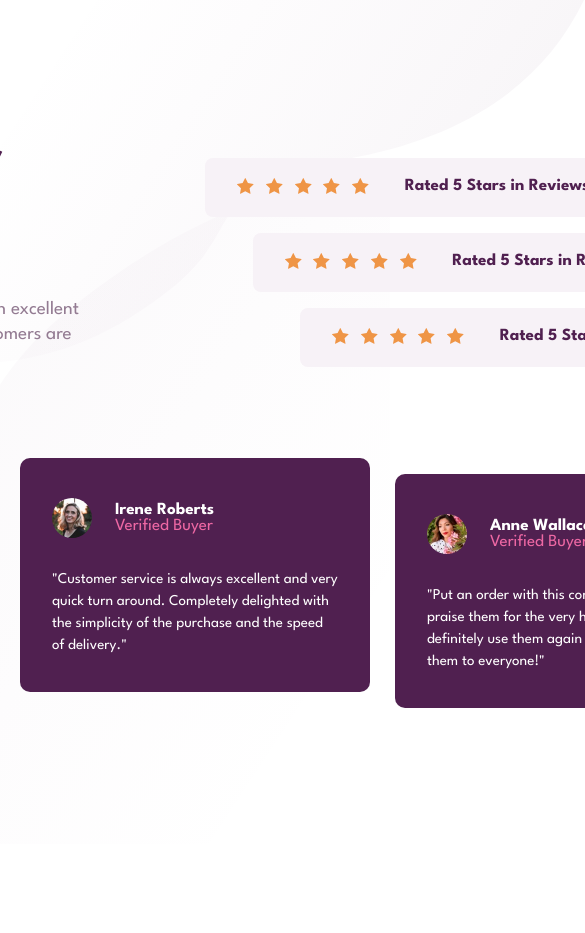
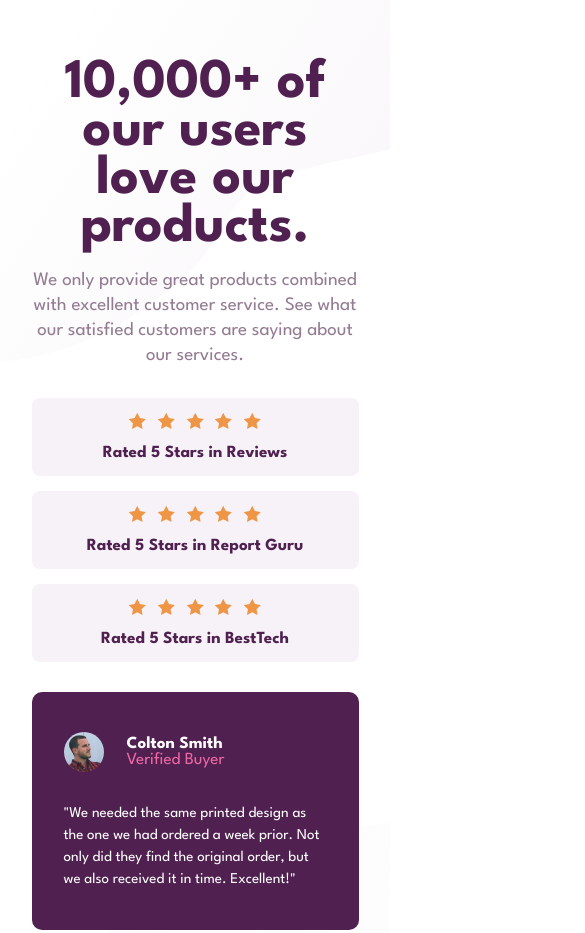
Before and after one commit to luke-hoang/social-proof-section, a plain HTML site: page index.html in a window 390 px wide. Shown: the top 933 px of the page, 585 px wide, since content can reach past the window. Before the commit the page ends 844 px from the top, so only its background shows below. Drawn offline with Linux system fonts and the light colour scheme.

Commit message:
Make page responsive on smaller screen sizes

```diff
--- a/index.html
+++ b/index.html
@@ -20,28 +20,34 @@
         </section>
         <section class="ratings">
           <div class="rating">
+            <div class="stars">
               <img src="./images/icon-star.svg" alt="5 out of 5 stars">
               <img src="./images/icon-star.svg" alt="">
               <img src="./images/icon-star.svg" alt="">
               <img src="./images/icon-star.svg" alt="">
               <img src="./images/icon-star.svg" alt="">
-            <span> Rated 5 Stars in Reviews</span>
+            </div>
+            <div class="reviewer"> Rated 5 Stars in Reviews</div>
           </div>
           <div class="rating">
+            <div class="stars">
               <img src="./images/icon-star.svg" alt="5 out of 5 stars">
               <img src="./images/icon-star.svg" alt="">
               <img src="./images/icon-star.svg" alt="">
               <img src="./images/icon-star.svg" alt="">
               <img src="./images/icon-star.svg" alt="">
-            <span>Rated 5 Stars in Report Guru</span>
+            </div>
+            <div class="reviewer">Rated 5 Stars in Report Guru</div>
           </div>
           <div class="rating">
+            <div class="stars">
               <img src="./images/icon-star.svg" alt="5 out of 5 stars">
               <img src="./images/icon-star.svg" alt="">
               <img src="./images/icon-star.svg" alt="">
               <img src="./images/icon-star.svg" alt="">
               <img src="./images/icon-star.svg" alt="">
-            <span>Rated 5 Stars in BestTech</span>
+            </div>
+            <div class="reviewer">Rated 5 Stars in BestTech</div>
           </div>
         </section>
         <section class="testimonials">
--- a/style.css
+++ b/style.css
@@ -36,21 +36,18 @@ body {
 }
 
 .container {
-  max-width: 1110px;
   display: grid;
-  grid-template-columns: 445px 540px;
+  grid-template-columns: repeat(2, 1fr);
   grid-template-rows: 1fr 266px;
-  column-gap: 115px;
+  column-gap: 30px;
   row-gap: 70px;
-  grid-template-areas:
-    "introduction ratings"
-    "testimonials testimonials";
+  margin: 60px;
 }
 
 /* introduction */
 
 .introduction {
-  grid-area: introduction;
+  max-width: 445px;
 }
 
 .introduction h1 {
@@ -69,29 +66,29 @@ body {
 /* ratings */
 
 .ratings {
-  grid-area: ratings;
+  list-style-type: none;
   display: flex;
   flex-direction: column;
-  list-style-type: none;
   justify-content: center;
+  row-gap: 15px;
 }
 
 .rating {
-  width: 445px;
   background-color: var(--light-grayish-magenta);
-  padding: 20px 0 20px 32px;
-  margin-top: 16px;
+  min-width: 445px;
+  padding: 20px 32px;
   border-radius: 8px;
+  display: flex;
+  justify-content: space-between;
 }
 
 .rating img+img {
   margin-left: 8px;
 }
 
-.rating span {
+.reviewer {
   font-size: 17px;
   font-weight: 700;
-  margin-left: 32px;
   color: var(--very-dark-magenta);
   vertical-align: top;
 }
@@ -111,16 +108,18 @@ body {
 /* testimonials */
 
 .testimonials {
-  grid-area: testimonials;
-  display: flex;
+  grid-column: span 2;
+  display: grid;
+  grid-template-columns: repeat(3, 1fr);
+  column-gap: 30px;
   justify-content: space-between;
 }
 
 .testimonial {
   background-color: var(--very-dark-magenta);
   color: white;
-  width: 350px;
-  height: 234px;
+  max-width: 350px;
+  min-height: 234px;
   padding: 40px 32px;
   border-radius: 10px;
 }
@@ -158,6 +157,7 @@ body {
 
 .testimonial:nth-child(1) {
   align-self: start;
+
 }
 
 .testimonial:nth-child(2) {
@@ -167,3 +167,75 @@ body {
 .testimonial:nth-child(3) {
   align-self: end;
 }
+
+/* media queries */
+
+@media screen and (max-width: 1039px) {
+  .container {
+    display: flex;
+    flex-direction: column;
+    justify-content: center;
+    row-gap: 50px;
+  }
+
+  .introduction {
+    max-width: 100%;
+  }
+
+  .ratings {
+    display: grid;
+    grid-template-columns: repeat(3, 1fr);
+    grid-template-rows: 1fr;
+    column-gap: 15px;
+  }
+
+  .rating {
+    flex-direction: column;
+    min-width: 0;
+    min-height: 78px;
+    align-items: center;
+    padding: 15px;
+  }
+
+  .rating:nth-child(1),
+  .rating:nth-child(2),
+  .rating:nth-child(3) {
+    align-self: center;
+  }
+
+  .testimonials {
+    column-gap: 15px;
+  }
+
+  .testimonial {
+    min-height: 0;
+  }
+
+  .testimonial:nth-child(1),
+  .testimonial:nth-child(2),
+  .testimonial:nth-child(3) {
+    align-self: start;
+  }
+}
+
+@media screen and (max-width: 889px) {
+  .container {
+    min-width: 327px;
+    align-items: center;
+    text-align: center;
+    row-gap: 30px;
+  }
+
+  .ratings,
+  .testimonials {
+    grid-template-columns: 1fr;
+    grid-template-rows: repeat(3, 1fr);
+    row-gap: 15px;
+    width: 100%;
+  }
+
+  .testimonial {
+    max-width: 100%;
+    text-align: left;
+  }
+}
```
Lines whose indentation alone changed are shown as unchanged.
